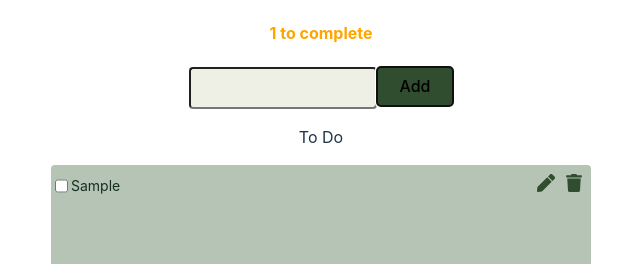
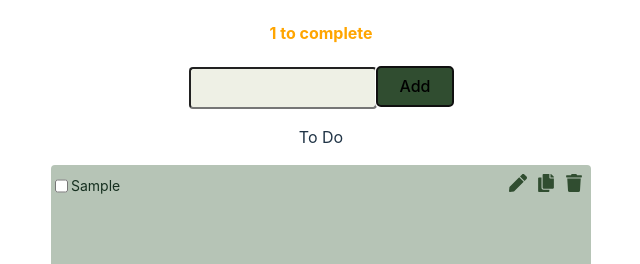
Before and after one commit to klementina1809/project, a React (Create React App) app in the folder my-app/: page / in a window 1280 px wide. Both pictures are taken after typing "Sample" into the empty fields and a click on the button "Add". Shown: the top 264 px of the page, without its empty margins (319-959 px from the left). Built offline with nearby package versions, Linux system fonts and the light colour scheme.

Commit message:
task con i copy

```diff
--- a/my-app/src/components/ListContainer.jsx
+++ b/my-app/src/components/ListContainer.jsx
@@ -5,7 +5,7 @@ import "../styles/inputStyle.css";
 import { Row, Col } from "react-grid-system";
 
 function ListContainer(props) {
-	const { tasks, label, checked, onCheck, onDelete, onEdit } = props;
+	const { tasks, label, checked, onCheck, onDelete, onEdit,  onCopy } = props;
 
 	return (
 		<>
@@ -17,7 +17,7 @@ function ListContainer(props) {
 
 			<Row>
 				<Col sm={12}>
-					<TaskContainer tasks={tasks} checked={checked} onCheck={onCheck} onDelete={onDelete} onEdit={onEdit} />
+					<TaskContainer tasks={tasks} checked={checked} onCheck={onCheck} onDelete={onDelete} onEdit={onEdit}  onCopy={onCopy} />
 				</Col>
 			</Row>
 		</>
--- a/my-app/src/components/SingleTask.jsx
+++ b/my-app/src/components/SingleTask.jsx
@@ -1,12 +1,12 @@
 import React, { useEffect } from "react";
 import "../styles/inputStyle.css";
-import { FaTrash, FaPen } from "react-icons/fa";
+import { FaTrash, FaPen, FaCopy } from "react-icons/fa";
 
 function SingleTask(props) {
-	const { checked, name, onCheck, onDelete, onEdit } = props;
+	const { checked, name, onCheck, onDelete, onEdit,  onCopy } = props;
 
 	useEffect(() => {
-		console.log("Single task rendered", checked, name);
+		console.log("onCheck", onCheck);
 	}, []);
 
 	return (
@@ -17,6 +17,8 @@ function SingleTask(props) {
 				checked={checked}
 			/>
 			<span>{name}</span>
+
+			{!checked && (
 				<div className="img-container">
 					<FaPen
 						color="#304d30"
@@ -24,6 +26,12 @@ function SingleTask(props) {
 						style={{ marginRight: "10px", cursor: "pointer" }}
 						onClick={() => onEdit(name)}
 					/>
+					<FaCopy
+						color="#304d30"
+						size={18}
+						style={{ marginRight: "10px", cursor: "pointer" }}
+						onClick={() => onCopy(name)}
+					></FaCopy>
 					<FaTrash
 						color="#304d30"
 						size={18}
@@ -31,6 +39,7 @@ function SingleTask(props) {
 						onClick={() => onDelete(name)}
 					/>
 				</div>
+			)}
 		</div>
 	);
 }
--- a/my-app/src/components/TaskContainer.jsx
+++ b/my-app/src/components/TaskContainer.jsx
@@ -2,7 +2,7 @@ import React, { useEffect } from "react";
 import SingleTask from "./SingleTask";
 
 function TaskContainer(props) {
-	const { tasks, checked, onCheck, onDelete, onEdit } = props;
+	const { tasks, checked, onCheck, onDelete, onEdit,  onCopy } = props;
 
 	return (
 		<div className="outputContainer">
@@ -14,6 +14,7 @@ function TaskContainer(props) {
 						onCheck={onCheck}
 						onDelete={onDelete}
 						onEdit={onEdit}
+						onCopy={onCopy}
 						key={index}
 					/>
 				);
--- a/my-app/src/pages/toDo2.jsx
+++ b/my-app/src/pages/toDo2.jsx
@@ -38,6 +38,9 @@ function ToDo2() {
 		setnewTask(() => {
 			return newList;
 		});
+	};
+	const copyTask = (el) => {
+		setnewTask(() => [...newTask, el+'(2)'])
 	};
 
 	const editTask = (el) => {
@@ -87,9 +90,10 @@ function ToDo2() {
 						tasks={newTask}
 						label="To Do"
 						checked={false}
-						onChek={complete}
+						onCheck={complete}
 						onEdit={editTask}
 						onDelete={deleteTask}
+						onCopy={copyTask}
 					/>
 				</Col>
 			</Row>
@@ -100,7 +104,7 @@ function ToDo2() {
 						tasks={newComplitedTask}
 						label="Completed"
 						checked={true}
-						onChek={uncomplete}
+						onCheck={uncomplete}
 
 					/>
 				</Col>
```
Lines whose indentation alone changed are shown as unchanged.
